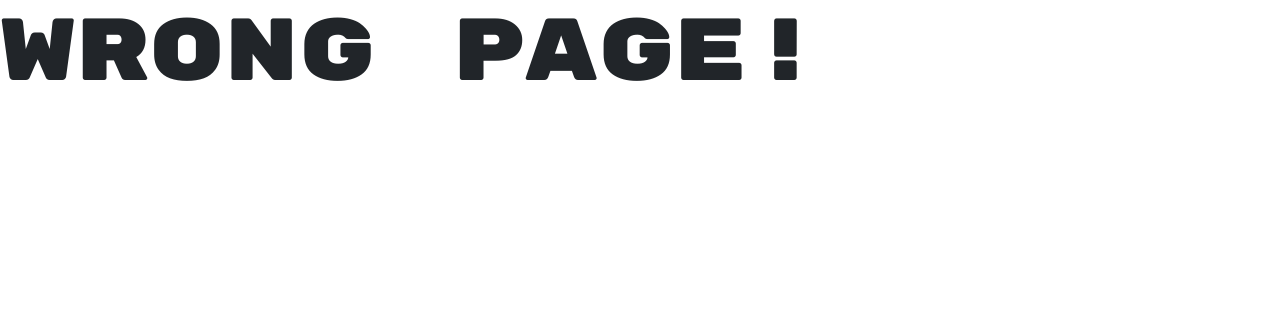
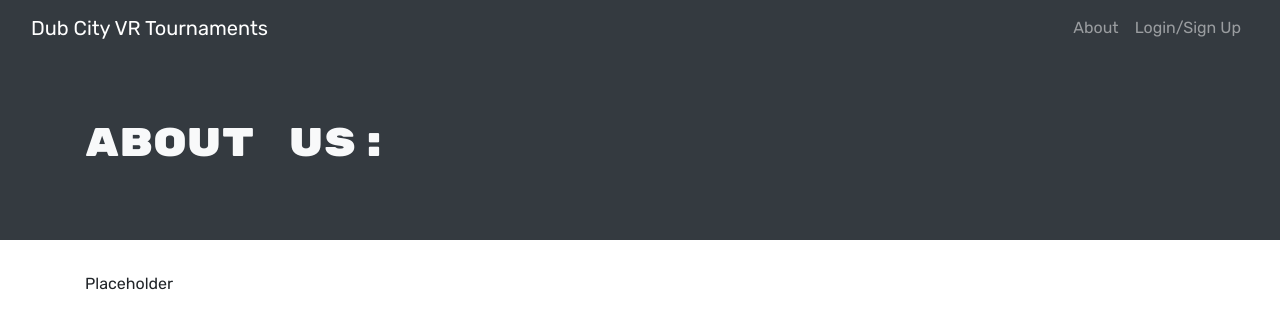
Before and after one commit to psvincent/dubcity-app, a React (Create React App) app in the folder client/: page /about in a window 1280 px wide. Shown: the top 328 px of the page. Built offline with nearby package versions, Linux system fonts and the light colour scheme.

Commit message:
Create About me page

```diff
--- a/client/src/App.js
+++ b/client/src/App.js
@@ -2,6 +2,7 @@ import { ApolloProvider, ApolloClient, InMemoryCache, createHttpLink } from '@ap
 import React from 'react';
 import { BrowserRouter as Router, Routes, Route } from 'react-router-dom';
 import { setContext } from '@apollo/client/link/context';
+import About from './pages/About';
 import Navbar from './components/Navbar';
 
 // Construct our main GraphQL API endpoint
@@ -33,7 +34,8 @@ function App() {
     <ApolloProvider client={client}>
       <Router>
         <>
-          {<Routes>
+          <Navbar />
+          <Routes>
             <Route
               path="/"
               element={<h1 className="display-2">Hello World!</h1>}
@@ -42,7 +44,11 @@ function App() {
               path="*"
               element={<h1 className="display-2">Wrong page!</h1>}
             />
-          </Routes>}
+            <Route
+              path="/about"
+              element={<About />}
+            />
+          </Routes>
         </>
       </Router>
     </ApolloProvider>
--- a/client/src/components/Navbar.js
+++ b/client/src/components/Navbar.js
@@ -15,20 +15,17 @@ const AppNavbar = () => {
       <Navbar bg='dark' variant='dark' expand='lg'>
         <Container fluid>
           <Navbar.Brand as={Link} to='/'>
-            Google Books Search
+            Dub City VR Tournaments
           </Navbar.Brand>
           <Navbar.Toggle aria-controls='navbar' />
           <Navbar.Collapse id='navbar'>
             <Nav className='ml-auto'>
-              <Nav.Link as={Link} to='/'>
-                Search For Books
+              <Nav.Link as={Link} to='/about'>
+                About
               </Nav.Link>
               {/* if user is logged in show saved books and logout */}
               {Auth.loggedIn() ? (
                 <>
-                  <Nav.Link as={Link} to='/saved'>
-                    See Your Books
-                  </Nav.Link>
                   <Nav.Link onClick={Auth.logout}>Logout</Nav.Link>
                 </>
               ) : (
--- /dev/null
+++ b/client/src/pages/About.js
@@ -0,0 +1,27 @@
+import React from 'react';
+
+import {
+    Jumbotron,
+    Container,
+    CardColumns,
+    Card
+} from 'react-bootstrap';
+
+const About = () => {
+
+    return (
+        <>
+          <Jumbotron fluid className='text-light bg-dark'>
+            <Container>
+              <h1>About Us:</h1>
+            </Container>
+          </Jumbotron>
+          <Container>
+              <p>Placeholder</p>
+          </Container>
+        </>
+    )
+
+}
+
+export default About;
```
Also changed, not shown: 1 other file (tests, documents, lock files or other folders).
